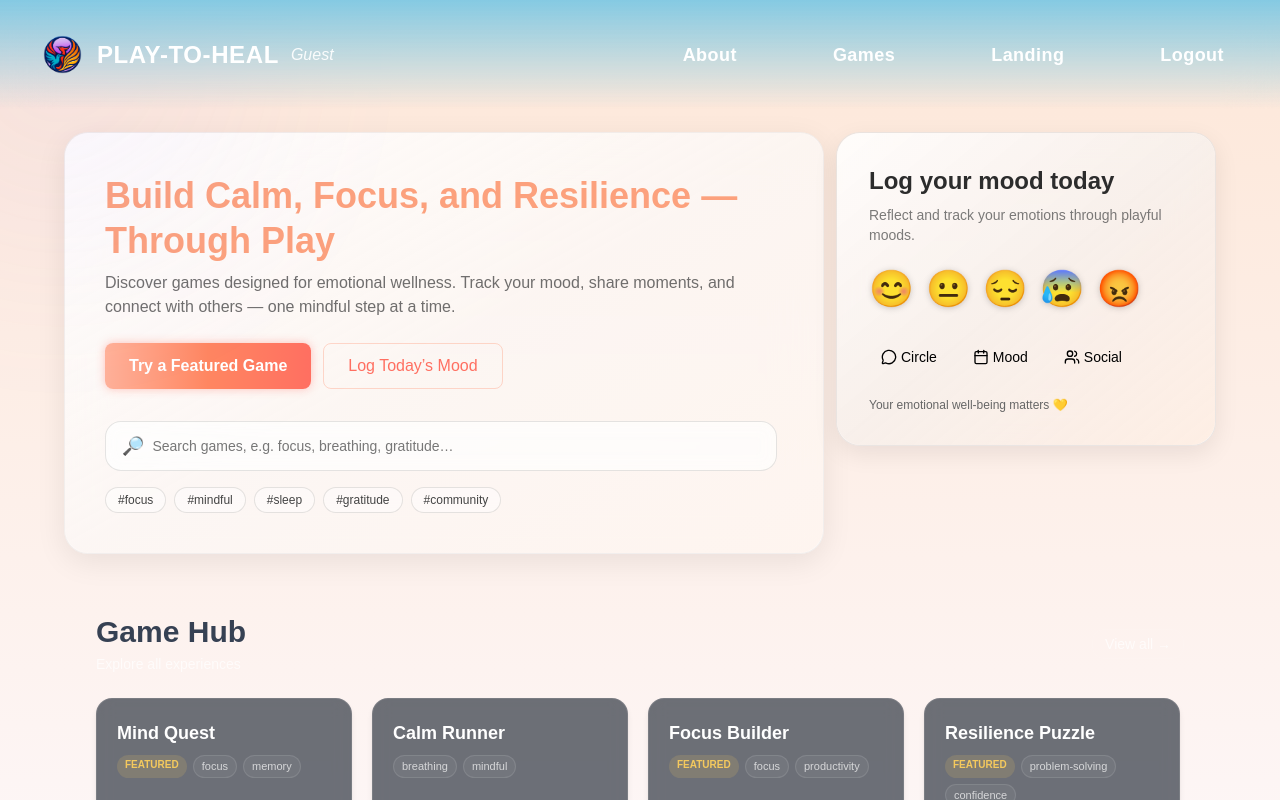
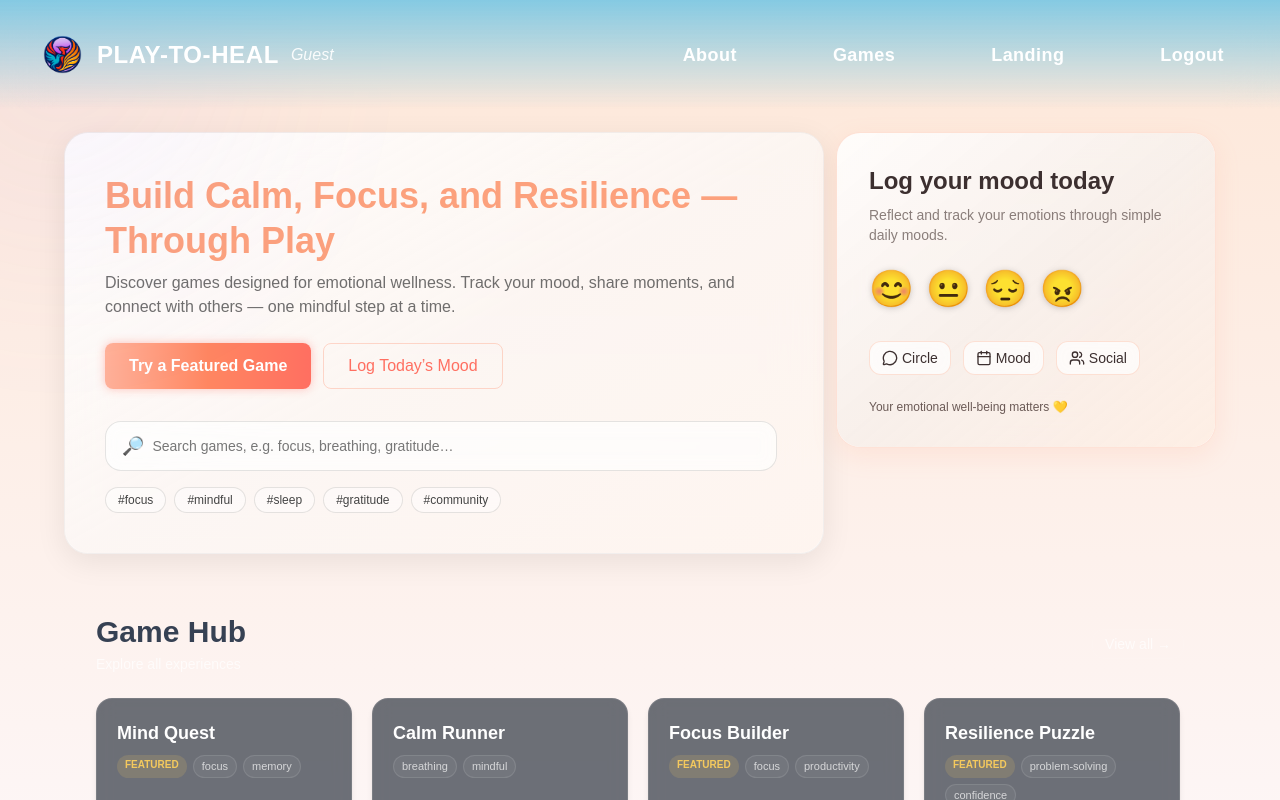
Before and after one commit to wahabahmed25/trance4mation-temp, a Next.js app in the folder frontend/: page /home in a window 1280 px wide. Shown: the top 800 px of the page. Built offline with nearby package versions, Linux system fonts and the light colour scheme.

Commit message:
Synced MoodWidget with Mood Calendar system — unified mood options, palette, and coral-glass UI aesthetic

```diff
--- a/frontend/src/home-page/sections/MoodWidget.tsx
+++ b/frontend/src/home-page/sections/MoodWidget.tsx
@@ -1,14 +1,14 @@
 "use client";
+
 import { motion } from "framer-motion";
 import Link from "next/link";
 import { MessageCircle, Calendar, Users } from "lucide-react";
 
 const moods = [
-  { emoji: "😊", label: "Happy", color: "#FFD166" }, // warm gold
-  { emoji: "😐", label: "Neutral", color: "#A78BFA" }, // soft violet
-  { emoji: "😔", label: "Sad", color: "#FF8661" }, // coral
-  { emoji: "😰", label: "Worried", color: "#FF6F61" }, // deep coral
-  { emoji: "😡", label: "Angry", color: "#F87171" }, // red accent
+  { emoji: "😊", label: "Happy", color: "#FFD166" }, // golden glow
+  { emoji: "😐", label: "Neutral", color: "#7EC8E3" }, // sky blue
+  { emoji: "😔", label: "Sad", color: "#A78BFA" }, // violet
+  { emoji: "😠", label: "Angry", color: "#F6765E" }, // coral red
 ];
 
 const MoodWidget = () => {
@@ -19,11 +19,11 @@ const MoodWidget = () => {
       transition={{ duration: 0.6, ease: "easeOut" }}
       className="relative w-full max-w-md rounded-3xl
                  bg-white/60 backdrop-blur-xl
-                 border border-[rgba(0,0,0,0.08)]
-                 shadow-[0_8px_25px_rgba(0,0,0,0.08)]
-                 p-8 text-left flex flex-col justify-between"
+                 border border-[rgba(252,161,125,0.25)]
+                 shadow-[0_8px_25px_rgba(252,161,125,0.15)]
+                 p-8 text-left flex flex-col justify-between overflow-hidden"
     >
-      {/* Subtle soft gradient for warmth */}
+      {}
       <div
         aria-hidden
         className="pointer-events-none absolute inset-0 rounded-3xl
@@ -32,11 +32,11 @@ const MoodWidget = () => {
 
       <div className="relative z-10">
         {/* Header */}
-        <h3 className="text-2xl font-semibold text-[#2C2C2C] mb-2">
+        <h3 className="text-2xl font-semibold text-[#3C2F2F] mb-2">
           Log your mood today
         </h3>
-        <p className="text-[#444]/70 text-sm mb-6">
-          Reflect and track your emotions through playful moods.
+        <p className="text-[#5A4A47]/70 text-sm mb-6">
+          Reflect and track your emotions through simple daily moods.
         </p>
 
         {/* Emoji mood selector */}
@@ -63,43 +63,34 @@ const MoodWidget = () => {
 
         {/* Quick action buttons */}
         <div className="flex flex-wrap gap-3 mb-6">
-          {/* Circle */}
           <Link
             href="/discussion-circle"
-            className="flex items-center gap-1
-
-                       text-black rounded-xl px-3 py-1.5 text-sm
-                       hover:shadow-[0_0_18px_rgba(255,111,97,0.6)]
+            className="flex items-center gap-1 text-[#3C2F2F] rounded-xl px-3 py-1.5 text-sm
+                       hover:shadow-[0_0_18px_rgba(246,118,94,0.4)]
                        hover:scale-[1.03] active:scale-[0.98]
-                       transition-all duration-200"
+                       transition-all duration-200 bg-white/70 border border-[#FCA17D]/30 backdrop-blur-sm"
           >
             <MessageCircle size={16} />
             Circle
           </Link>
 
-          {/* Mood */}
           <Link
             href="/mood-calendar"
-            className="flex items-center gap-1
-
-                       text-black rounded-xl px-3 py-1.5 text-sm
-                       hover:shadow-[0_0_18px_rgba(255,111,97,0.6)]
+            className="flex items-center gap-1 text-[#3C2F2F] rounded-xl px-3 py-1.5 text-sm
+                       hover:shadow-[0_0_18px_rgba(246,118,94,0.4)]
                        hover:scale-[1.03] active:scale-[0.98]
-                       transition-all duration-200"
+                       transition-all duration-200 bg-white/70 border border-[#FCA17D]/30 backdrop-blur-sm"
           >
             <Calendar size={16} />
             Mood
           </Link>
 
-          {/* Social */}
           <Link
             href="/social"
-            className="flex items-center gap-1
-
-                       text-black rounded-xl px-3 py-1.5 text-sm
-                       hover:shadow-[0_0_18px_rgba(255,111,97,0.6)]
+            className="flex items-center gap-1 text-[#3C2F2F] rounded-xl px-3 py-1.5 text-sm
+                       hover:shadow-[0_0_18px_rgba(246,118,94,0.4)]
                        hover:scale-[1.03] active:scale-[0.98]
-                       transition-all duration-200"
+                       transition-all duration-200 bg-white/70 border border-[#FCA17D]/30 backdrop-blur-sm"
           >
             <Users size={16} />
             Social
@@ -107,7 +98,7 @@ const MoodWidget = () => {
         </div>
 
         {/* Footer */}
-        <p className="text-xs text-[#666]">
+        <p className="text-xs text-[#6B5A56]">
           Your emotional well-being matters{" "}
           <span className="text-[#FFD166]">💛</span>
         </p>
```
